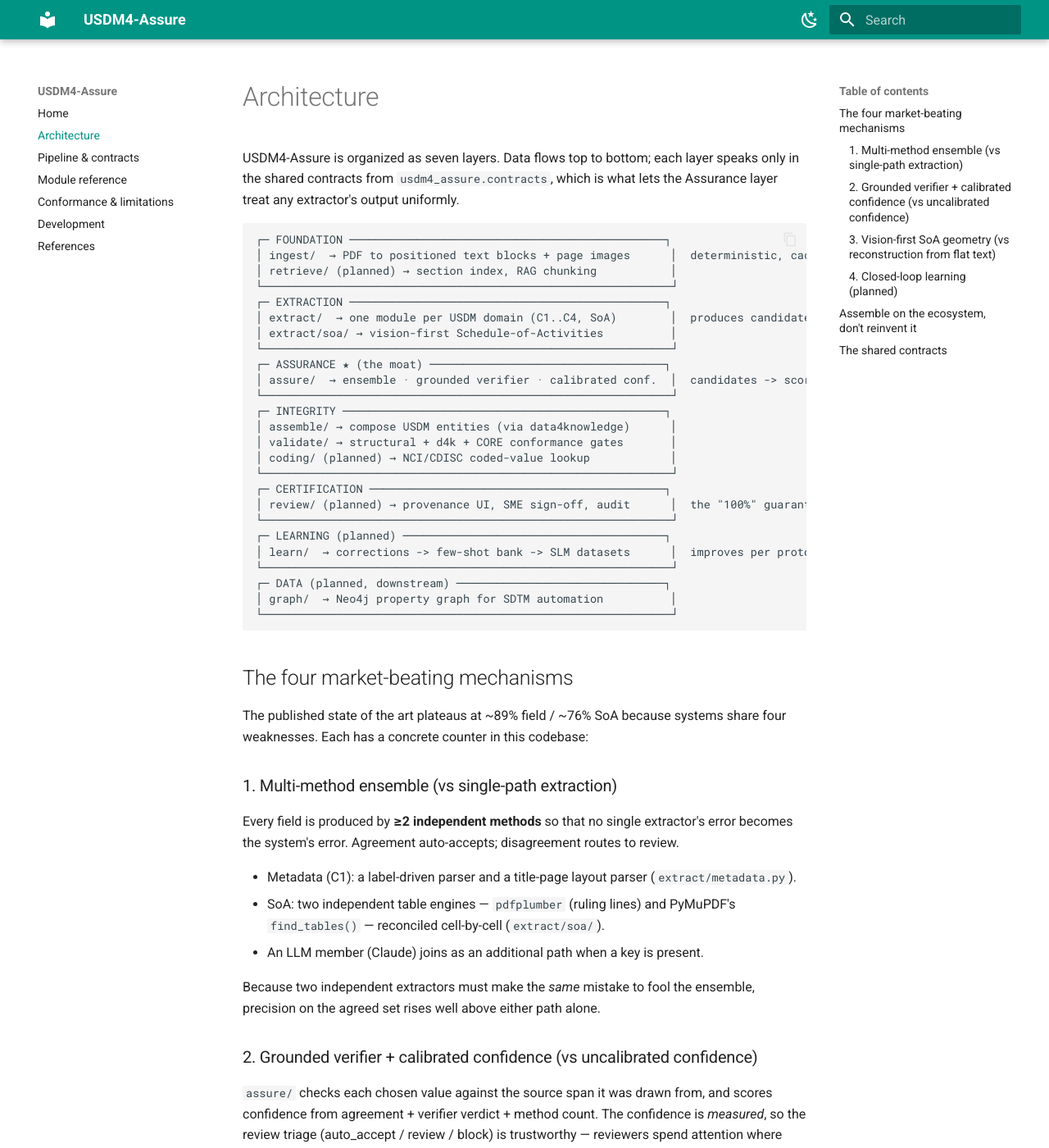
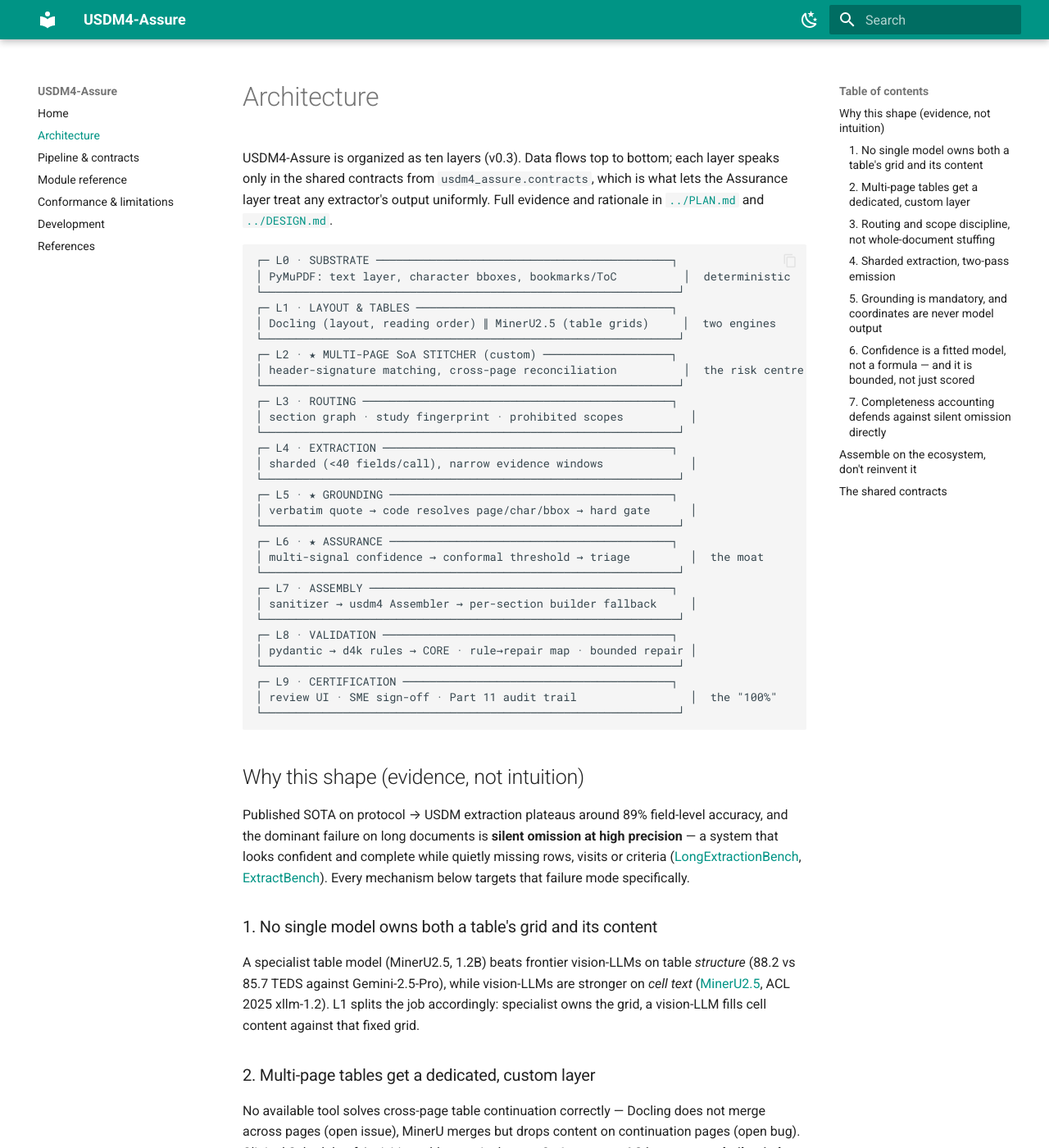
Before and after one commit to Lucifer0190/usdm_4_convertor, an MkDocs documentation site: the page built from docs/architecture.md, in a window 1280 px wide and 1400 px high. Shown: the whole window at 82% size. Built offline with MkDocs 1.6.1 and Material for MkDocs 9.7.7, drawn with Linux system fonts in a browser that asks for light colours; some of the changed text lies outside the part shown.

Commit message:
docs: revise docs/architecture.md to the ten-layer v0.3 design
Replaces the seven-layer diagram and "four market-beating mechanisms"
framing with the evidence-backed ten-layer pipeline from DESIGN.md,
each mechanism tied to a specific published finding rather than to the
retired 89%/76% ceiling framing.

Co-Authored-By: Claude Sonnet 5 <noreply@anthropic.com>

````diff
--- a/docs/architecture.md
+++ b/docs/architecture.md
@@ -1,72 +1,112 @@
 # Architecture
 
-USDM4-Assure is organized as seven layers. Data flows top to bottom; each layer speaks
-only in the shared contracts from `usdm4_assure.contracts`, which is what lets the
-Assurance layer treat any extractor's output uniformly.
+USDM4-Assure is organized as ten layers (v0.3). Data flows top to bottom; each layer
+speaks only in the shared contracts from `usdm4_assure.contracts`, which is what lets the
+Assurance layer treat any extractor's output uniformly. Full evidence and rationale in
+[`../PLAN.md`](../PLAN.md) and [`../DESIGN.md`](../DESIGN.md).
 
 ```
-┌─ FOUNDATION ───────────────────────────────────────────────┐
-│ ingest/  → PDF to positioned text blocks + page images      │  deterministic, cacheable
-│ retrieve/ (planned) → section index, RAG chunking           │
-└─────────────────────────────────────────────────────────────┘
-┌─ EXTRACTION ───────────────────────────────────────────────┐
-│ extract/  → one module per USDM domain (C1..C4, SoA)        │  produces candidate values
-│ extract/soa/ → vision-first Schedule-of-Activities          │
-└─────────────────────────────────────────────────────────────┘
-┌─ ASSURANCE ★ (the moat) ───────────────────────────────────┐
-│ assure/  → ensemble · grounded verifier · calibrated conf.  │  candidates -> scored, triaged
-└─────────────────────────────────────────────────────────────┘
-┌─ INTEGRITY ────────────────────────────────────────────────┐
-│ assemble/ → compose USDM entities (via data4knowledge)      │
-│ validate/ → structural + d4k + CORE conformance gates       │
-│ coding/ (planned) → NCI/CDISC coded-value lookup            │
-└─────────────────────────────────────────────────────────────┘
-┌─ CERTIFICATION ────────────────────────────────────────────┐
-│ review/ (planned) → provenance UI, SME sign-off, audit      │  the "100%" guarantee
-└─────────────────────────────────────────────────────────────┘
-┌─ LEARNING (planned) ───────────────────────────────────────┐
-│ learn/  → corrections -> few-shot bank -> SLM datasets      │  improves per protocol
-└─────────────────────────────────────────────────────────────┘
-┌─ DATA (planned, downstream) ───────────────────────────────┐
-│ graph/  → Neo4j property graph for SDTM automation          │
-└─────────────────────────────────────────────────────────────┘
+┌─ L0 · SUBSTRATE ────────────────────────────────────────────┐
+│ PyMuPDF: text layer, character bboxes, bookmarks/ToC          │  deterministic
+└──────────────────────────────────────────────────────────────┘
+┌─ L1 · LAYOUT & TABLES ──────────────────────────────────────┐
+│ Docling (layout, reading order) ∥ MinerU2.5 (table grids)     │  two engines
+└──────────────────────────────────────────────────────────────┘
+┌─ L2 · ★ MULTI-PAGE SoA STITCHER (custom) ───────────────────┐
+│ header-signature matching, cross-page reconciliation          │  the risk centre
+└──────────────────────────────────────────────────────────────┘
+┌─ L3 · ROUTING ──────────────────────────────────────────────┐
+│ section graph · study fingerprint · prohibited scopes          │
+└──────────────────────────────────────────────────────────────┘
+┌─ L4 · EXTRACTION ───────────────────────────────────────────┐
+│ sharded (<40 fields/call), narrow evidence windows             │
+└──────────────────────────────────────────────────────────────┘
+┌─ L5 · ★ GROUNDING ──────────────────────────────────────────┐
+│ verbatim quote → code resolves page/char/bbox → hard gate      │
+└──────────────────────────────────────────────────────────────┘
+┌─ L6 · ★ ASSURANCE ──────────────────────────────────────────┐
+│ multi-signal confidence → conformal threshold → triage         │  the moat
+└──────────────────────────────────────────────────────────────┘
+┌─ L7 · ASSEMBLY ─────────────────────────────────────────────┐
+│ sanitizer → usdm4 Assembler → per-section builder fallback     │
+└──────────────────────────────────────────────────────────────┘
+┌─ L8 · VALIDATION ───────────────────────────────────────────┐
+│ pydantic → d4k rules → CORE · rule→repair map · bounded repair │
+└──────────────────────────────────────────────────────────────┘
+┌─ L9 · CERTIFICATION ────────────────────────────────────────┐
+│ review UI · SME sign-off · Part 11 audit trail                 │  the "100%"
+└──────────────────────────────────────────────────────────────┘
 ```
 
-## The four market-beating mechanisms
+## Why this shape (evidence, not intuition)
 
-The published state of the art plateaus at ~89% field / ~76% SoA because systems share
-four weaknesses. Each has a concrete counter in this codebase:
+Published SOTA on protocol → USDM extraction plateaus around 89% field-level accuracy,
+and the dominant failure on long documents is **silent omission at high precision** — a
+system that looks confident and complete while quietly missing rows, visits or criteria
+([LongExtractionBench](https://www.micro1.ai/benchmark/long-extraction),
+[ExtractBench](https://arxiv.org/abs/2602.12247)). Every mechanism below targets that
+failure mode specifically.
 
-### 1. Multi-method ensemble (vs single-path extraction)
+### 1. No single model owns both a table's grid and its content
 
-Every field is produced by **≥2 independent methods** so that no single extractor's
-error becomes the system's error. Agreement auto-accepts; disagreement routes to review.
+A specialist table model (MinerU2.5, 1.2B) beats frontier vision-LLMs on table *structure*
+(88.2 vs 85.7 TEDS against Gemini-2.5-Pro), while vision-LLMs are stronger on *cell text*
+([MinerU2.5](https://arxiv.org/html/2509.22186v1), ACL 2025 xllm-1.2). L1 splits the job
+accordingly: specialist owns the grid, a vision-LLM fills cell content against that fixed
+grid.
 
-- Metadata (C1): a label-driven parser and a title-page layout parser (`extract/metadata.py`).
-- SoA: two independent table engines — `pdfplumber` (ruling lines) and PyMuPDF's
-  `find_tables()` — reconciled cell-by-cell (`extract/soa/`).
-- An LLM member (Claude) joins as an additional path when a key is present.
+### 2. Multi-page tables get a dedicated, custom layer
 
-Because two independent extractors must make the *same* mistake to fool the ensemble,
-precision on the agreed set rises well above either path alone.
+No available tool solves cross-page table continuation correctly — Docling does not merge
+across pages (open issue), MinerU merges but drops content on continuation pages (open
+bug). Clinical Schedule-of-Activities tables routinely span 3–6 pages, so **L2 is a
+purpose-built stitcher**, not a library call, gated against a hand-labelled set of real
+multi-page SoAs.
 
-### 2. Grounded verifier + calibrated confidence (vs uncalibrated confidence)
+### 3. Routing and scope discipline, not whole-document stuffing
 
-`assure/` checks each chosen value against the source span it was drawn from, and scores
-confidence from agreement + verifier verdict + method count. The confidence is *measured*,
-so the review triage (auto_accept / review / block) is trustworthy — reviewers spend
-attention where clinical risk is highest.
+Retrieval with chunk-level provenance beat whole-document context by **26 accuracy
+points** in the best published comparison. L3 classifies the protocol's family first (11
+documented families), builds a typed section graph, and enforces **prohibited scopes** so
+amendment-history text cannot leak into "current design" and an appendix sub-study cannot
+pollute the main schedule.
 
-### 3. Vision-first SoA geometry (vs reconstruction from flat text)
+### 4. Sharded extraction, two-pass emission
 
-The Schedule of Activities never routes through the prose extractor. Table geometry is
-read from the table structure directly (two independent engines), so merged headers and
-footnote-gated cells survive. A multimodal LLM member is a drop-in third path.
+Wide schemas fail outright — one benchmark measured **0% valid output** at 369 fields.
+L4 shards every call to under ~40 fields and ≤5 nesting levels, over a narrow, routed
+evidence window. Every call reasons in free text first, then emits constrained JSON —
+resolving the published tension between format constraints and reasoning quality at
+near-zero cost.
 
-### 4. Closed-loop learning (planned)
+### 5. Grounding is mandatory, and coordinates are never model output
 
-Every reviewer correction becomes a few-shot example and, later, SLM training data — so
-un-reviewed accuracy rises with each protocol. No competitor does this today.
+Every field arrives with a **verbatim quote**; our code — never the model — resolves it to
+a page, character offset and bounding box using the PDF's own character geometry
+(`ingest/` in L0). A failed exact-substring match is a hard reject. Published verbatim
+grounding lifts exact-match correctness from 19% to 93%
+([CogCanvas](https://arxiv.org/html/2601.00821v2)). This is also the layer that makes the
+system classically validatable under GAMP 5: deterministic string matching, not model
+judgment.
+
+### 6. Confidence is a fitted model, not a formula — and it is bounded, not just scored
+
+`assure/` fuses grounding-quality features (quote-verification outcome, text-layer vs OCR
+provenance, entailment score) with cross-model agreement, field type, and retrieval score
+into a calibrated confidence — published fused models reach **0.928 AUC** versus 0.705 for
+logprobs alone ([ExtractConf](https://arxiv.org/pdf/2606.24420)). On top of calibration, a
+**conformal threshold** gives a provable, if marginal, bound on the error rate among
+auto-accepted fields. **Ensemble agreement is one input feature here — not a precision
+guarantee.** Measured cross-model error correlation is 0.74–0.82
+([Oracle's Fingerprint](https://arxiv.org/pdf/2605.00844)), so "two paths agree ⇒ ~99%
+precision" does not hold and is not claimed.
+
+### 7. Completeness accounting defends against silent omission directly
+
+Each domain declares what it expects (visit count from design vs SoA columns; arm count vs
+cells) and reconciles against what was actually extracted. A mismatch is a first-class
+finding, not a silent pass — this is the direct countermeasure to the dominant failure mode
+identified in §0.
 
 ## Assemble on the ecosystem, don't reinvent it
 
@@ -78,9 +118,16 @@ USDM4-Assure builds the USDM entities through the **data4knowledge `usdm4`** pac
   codes offline via a bundled controlled-terminology cache,
 - the d4k rule engine and a wrapper around the official CDISC CORE engine (`validate/`).
 
-Our own value is the **Assurance layer** and the domain **extractors** — the parts that
-turn a PDF into structured, scored candidates. The [Conformance](conformance.md) page
-covers where the upstream assembler's current limits become ours.
+`usdm4` is GPL-3.0 — acceptable for internal use (not distribution) and recorded as a
+deliberate decision, not an oversight. Because the upstream Assembler's own corpus testing
+has shown real assembly failures, L7 wraps it with an input sanitizer and a per-section
+fallback to `usdm4.builder`, and every run reports an **assembler reliance ratio** rather
+than assuming the Assembler will simply work.
+
+Our own value is the **Grounding and Assurance layers** and the domain **extractors** — the
+parts that turn a PDF into structured, cited, scored candidates. The
+[Conformance](conformance.md) page covers where the upstream assembler's current limits
+become ours.
 
 ## The shared contracts
 
````
